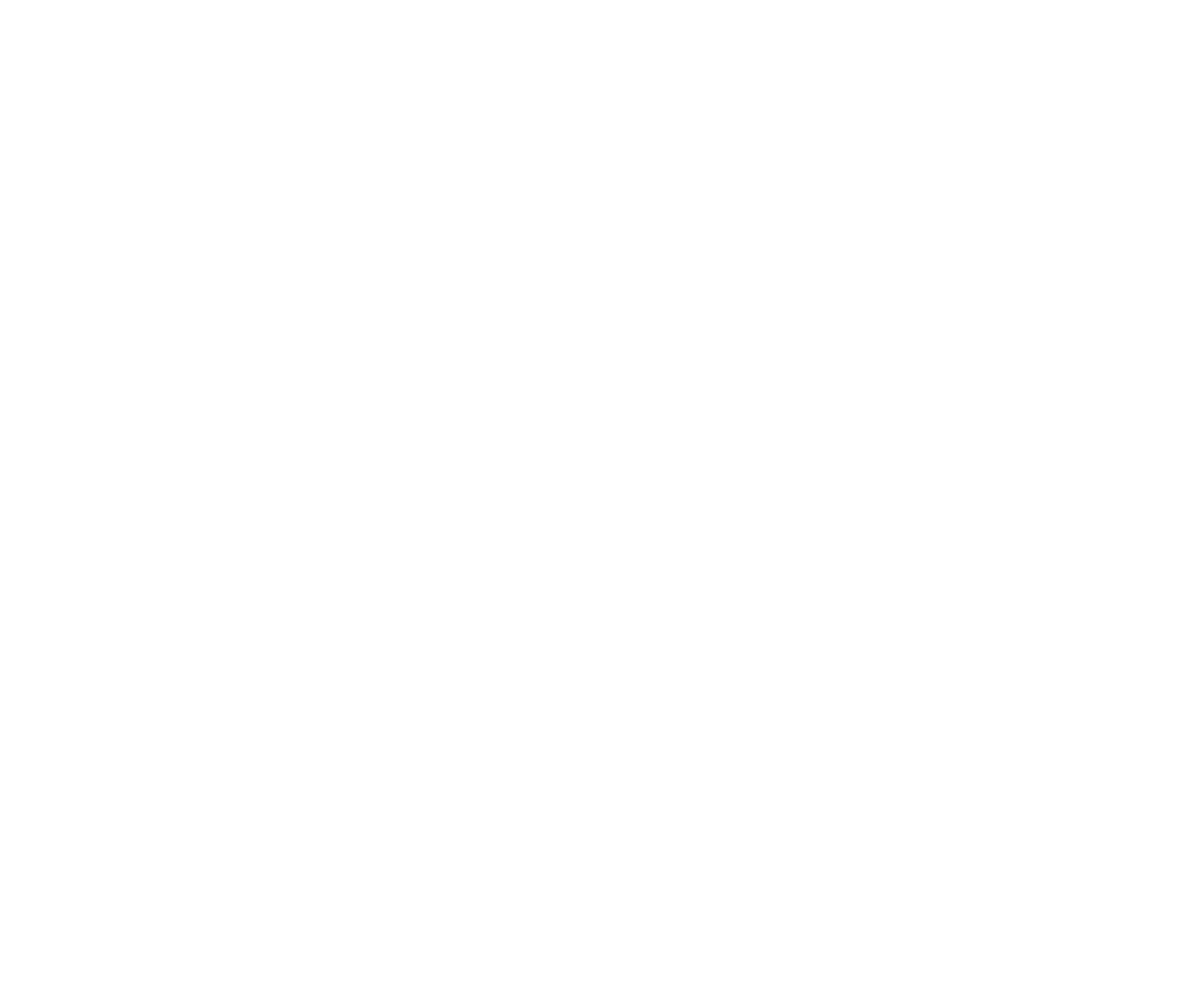
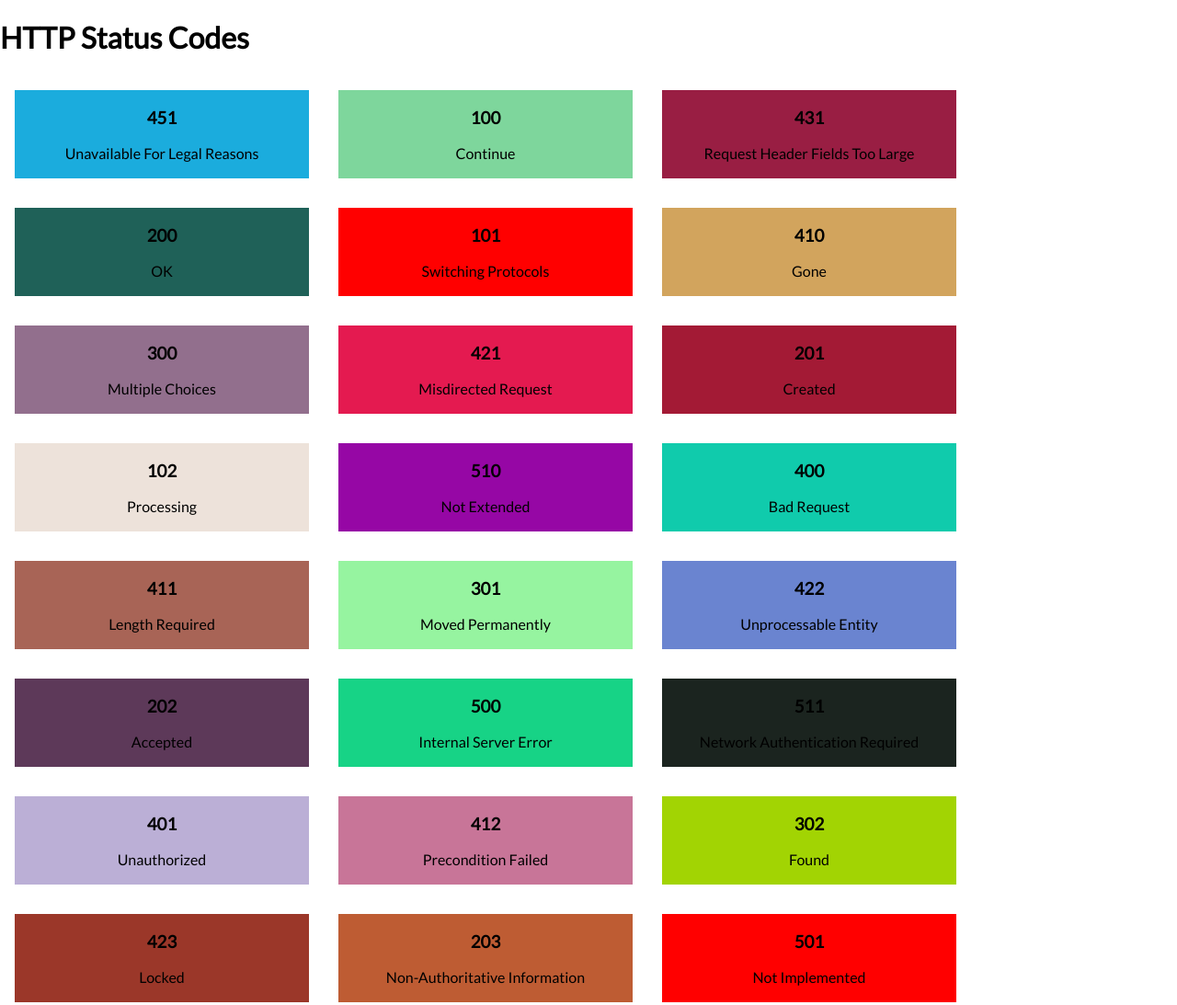
Before and after one commit to dnlowman/node-http-status-codes, a plain HTML site: page index.html in a window 1280 px wide. Shown: the top 1093 px of the page at 92% size. Before the commit the page ends 800 px from the top, so only its background shows below. Drawn offline with Linux system fonts and the light colour scheme; the site is published under a folder, as on GitHub Pages, so addresses that start at the root find nothing.

Commit message:
Removed nesting.

```diff
--- a/index.html
+++ b/index.html
@@ -1 +1 @@
-<!DOCTYPE html><html lang="en"><head><meta charset="utf-8"><meta name="viewport" content="width=device-width,initial-scale=1"><link rel="shortcut icon" href="/favicon.ico"><link href="https://fonts.googleapis.com/css?family=Lato" rel="stylesheet"><title>React App</title><link href="/static/css/main.5348800e.css" rel="stylesheet"></head><body><div id="root"></div><script type="text/javascript" src="/static/js/main.03bf8c2f.js"></script></body></html>
+<!DOCTYPE html><html lang="en"><head><meta charset="utf-8"><meta name="viewport" content="width=device-width,initial-scale=1"><link rel="shortcut icon" href="/favicon.ico"><link href="https://fonts.googleapis.com/css?family=Lato" rel="stylesheet"><title>React App</title><link href="main.5348800e.css" rel="stylesheet"></head><body><div id="root"></div><script type="text/javascript" src="main.03bf8c2f.js"></script></body></html>
```
Also changed, not shown: main.03bf8c2f.js (renamed from static/js/main.03bf8c2f.js), main.5348800e.css (renamed from static/css/main.5348800e.css), 4 other files.
